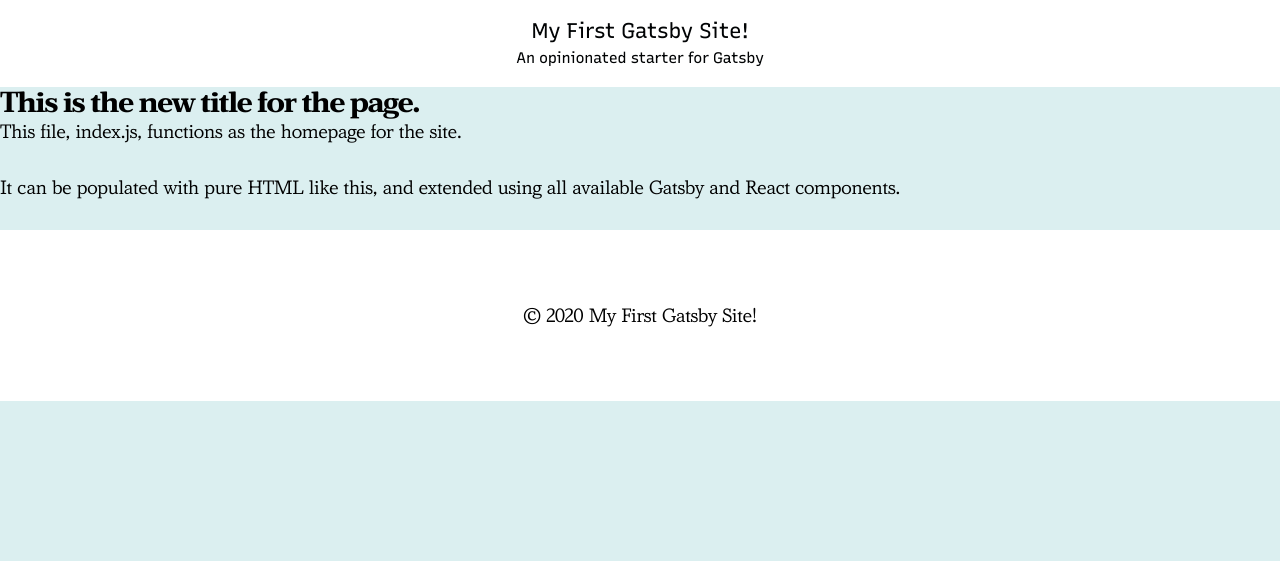
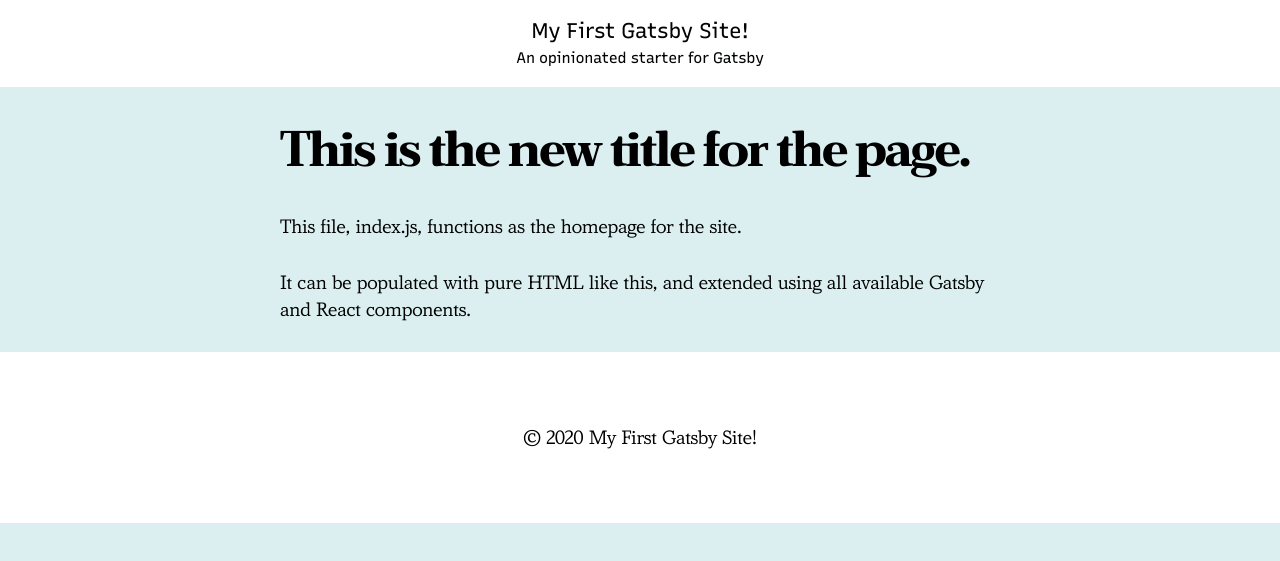
Before and after one commit to LinkedInLearning/learning-gatsby-2833047, a Gatsby site: page / in a window 1280 px wide. Shown: the part 95-656 px from the top of the page. Built offline with nearby package versions, Linux system fonts and the light colour scheme; Gatsby itself is replaced by a stand-in of ours.

Commit message:
Make subtle changes

```diff
--- a/src/pages/index.js
+++ b/src/pages/index.js
@@ -2,6 +2,7 @@
 
 import Layout from "../components/layout"
 import SEO from "../components/seo"
+import style from "./index.module.css"
 
 const IndexPage = () => {
   return (
@@ -14,8 +15,8 @@
         // Boolean indicating whether this is an article:
         // article
       />
-      <section>
-        <h1>This is the new title for the page.</h1>
+      <section className={style.wrapper}>
+        <h1 className={style.heading}>This is the new title for the page.</h1>
         <div>
           <p>This file, index.js, functions as the homepage for the site.</p>
           <p>
```
